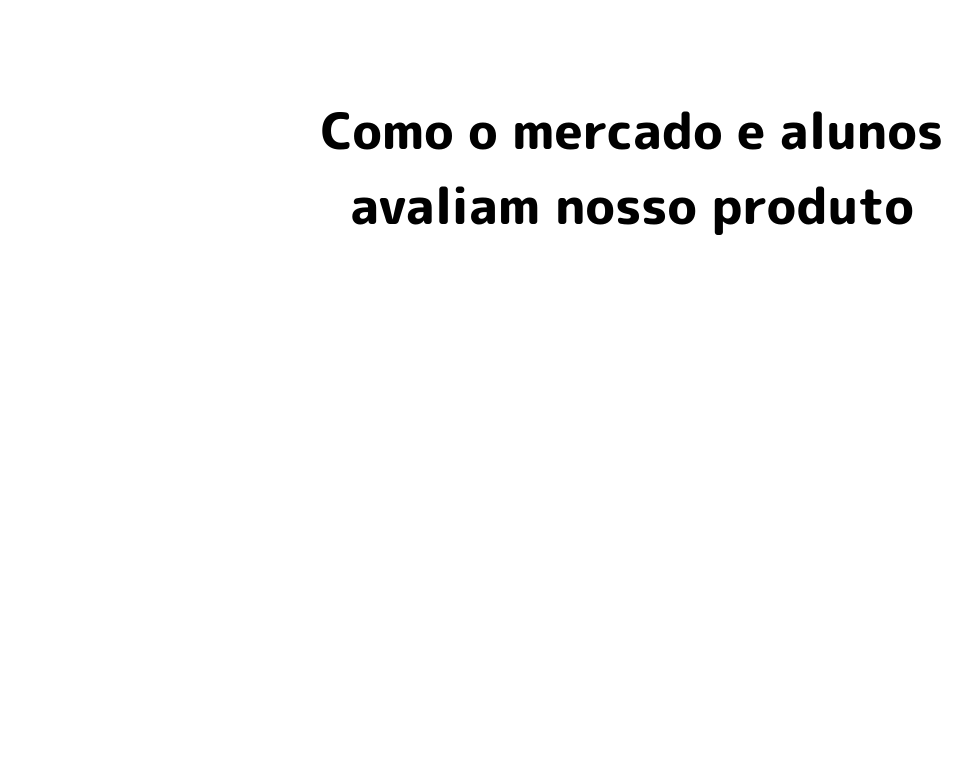
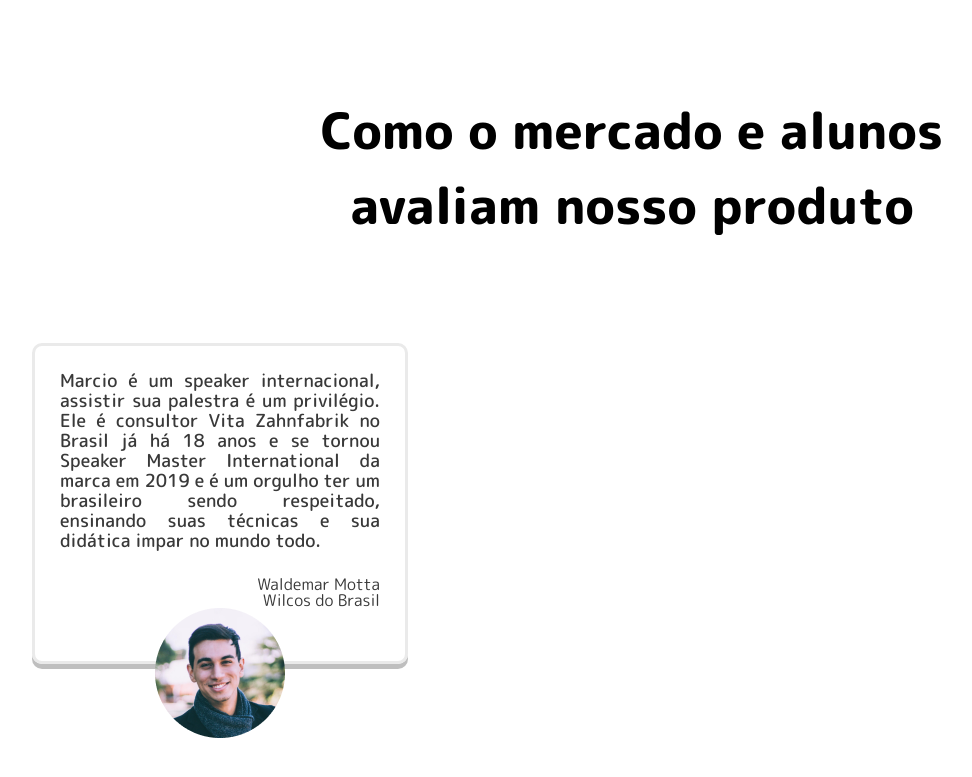
Before and after one commit to lgustavomp/lgustavomp, a plain HTML site: page index.html in a window 1280 px wide. Shown: the part 4231-5008 px from the top of the page, without its empty margins (8-980 px from the left). Before the commit the page ends 4474 px from the top, so only its background shows below. Drawn offline with Linux system fonts and the light colour scheme.

Commit message:
01_19_24

```diff
--- a/index.html
+++ b/index.html
@@ -129,6 +129,15 @@
             </div>
             <p class="titulo_50_800">Como o mercado e alunos<br>
                 avaliam nosso produto</p>
+            <div class="wrapper_caixas_alunos">
+                <div class="container_caixas_alunos">
+                    <p class="texto_conteudo_caixas_alunos">Marcio é um speaker internacional, assistir sua palestra é um privilégio. Ele é consultor Vita Zahnfabrik no Brasil já há 18 anos e se tornou Speaker Master International da marca em 2019 e é um orgulho ter um brasileiro sendo respeitado, ensinando suas técnicas e sua didática impar no mundo todo.</p>
+                    <p class="texto_assinatura_caixas_alunos">Waldemar Motta<br>Wilcos do Brasil</p>
+                    <img src="assets/png/Ellipse 2.png">
+                </div>
+
+
+            </div>
         </div>
     </div>
 
--- a/style.css
+++ b/style.css
@@ -327,3 +327,37 @@ header .menu_header {
     justify-content: center;
     align-items: center;
 }
+.wrapper_caixas_alunos {
+    margin-top: 100px;
+    width: 1200px;
+    height: 920px;
+    display: flex;
+    flex-wrap: wrap;
+
+}
+.wrapper_caixas_alunos .container_caixas_alunos {
+    width: 370px;
+    height: 315px;
+    border-radius: 10px;
+    border: 3px solid #EAEAEA;
+    box-shadow: 0px 5px 0px 0px rgba(0,0,0,0.25);
+    display: flex;
+    flex-wrap: wrap;
+    justify-content: center;
+}
+.banner_background .texto_conteudo_caixas_alunos {
+    padding: 25px;
+    font-size: 18px;
+    font-weight: 500;
+    line-height: 20px;
+    text-align: justify;
+    color: #393939;
+}
+.container_caixas_alunos .texto_assinatura_caixas_alunos {
+    width: 370px;
+    padding: 0 25px 0 0;
+    font-size: 16px;
+    line-height: 16px;
+    color: #393939;
+    text-align: end;
+}
```
Also changed, not shown: assets/png/Ellipse 2.png (added).
